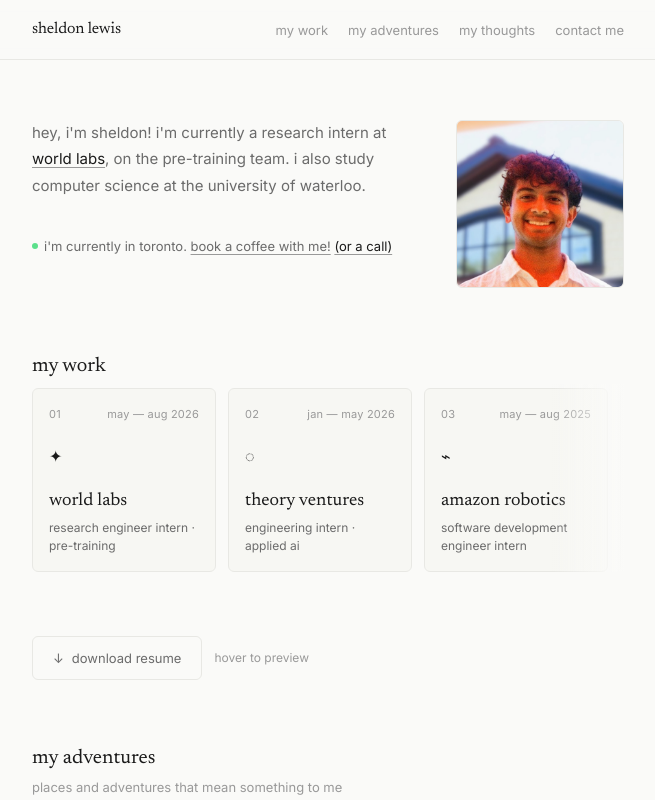
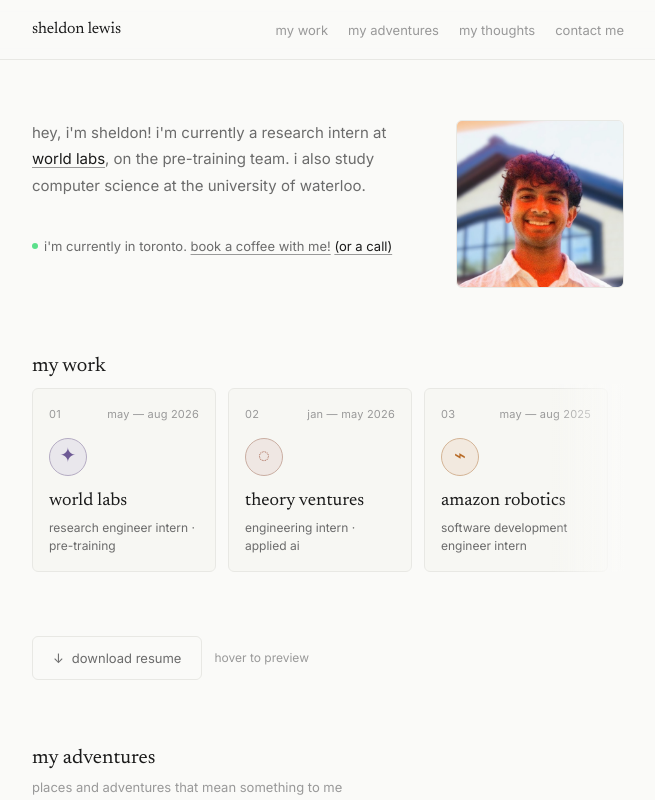
Before and after one commit to sheldonblewis/shelly-site, a Next.js app: page / in a window 1280 px wide. Shown: the top 800 px of the page, without its empty margins (312-967 px from the left). Built offline with nearby package versions, Linux system fonts and the light colour scheme.

Commit message:
Style work card visual marks

```diff
--- a/styles/globals.css
+++ b/styles/globals.css
@@ -423,6 +423,20 @@
   letter-spacing: 0.02em;
 }
 
+.work-card-mark {
+  width: 38px;
+  height: 38px;
+  display: grid;
+  place-items: center;
+  border: 1px solid color-mix(in srgb, var(--work-card-accent) 42%, var(--color-border));
+  border-radius: 50%;
+  background: color-mix(in srgb, var(--work-card-accent) 12%, var(--color-bg));
+  color: var(--work-card-accent);
+  font-family: var(--font-serif);
+  font-size: 1.25rem;
+  line-height: 1;
+}
+
 .work-card-content {
   display: flex;
   flex-direction: column;
```
